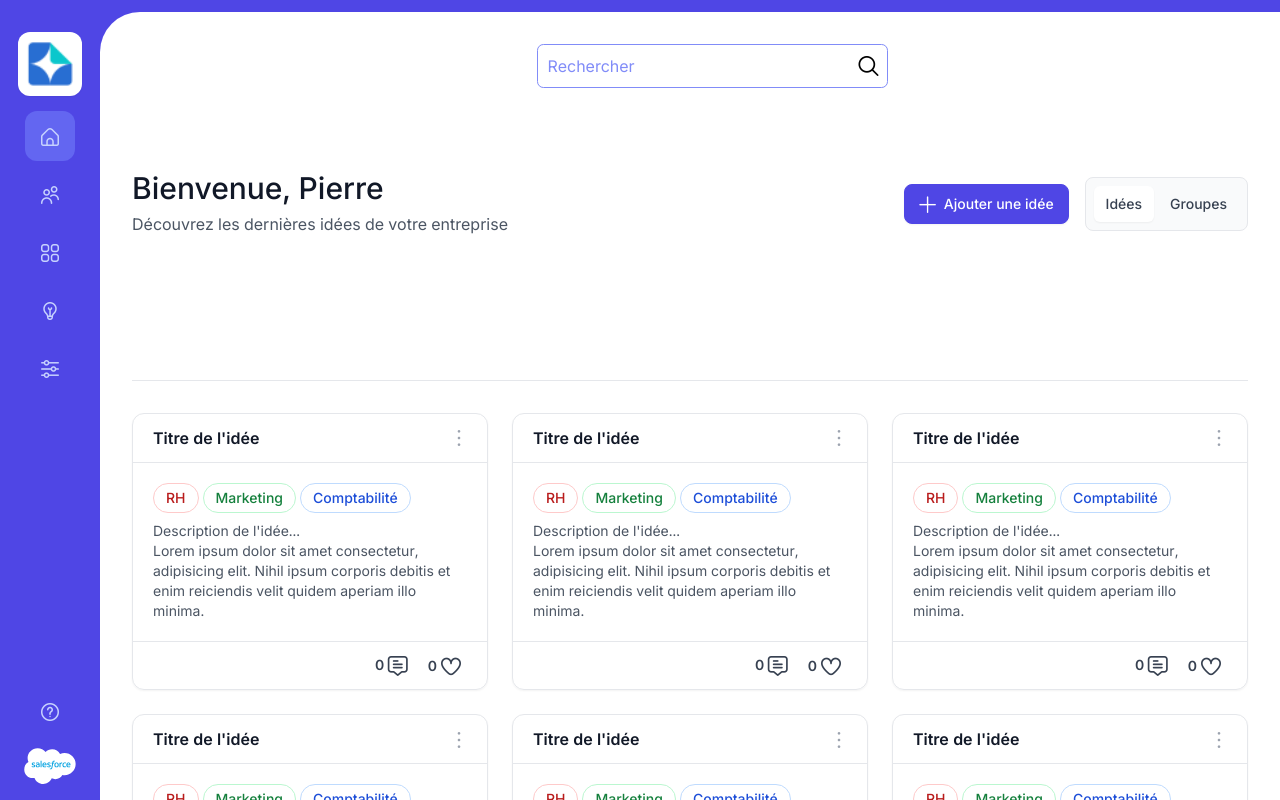
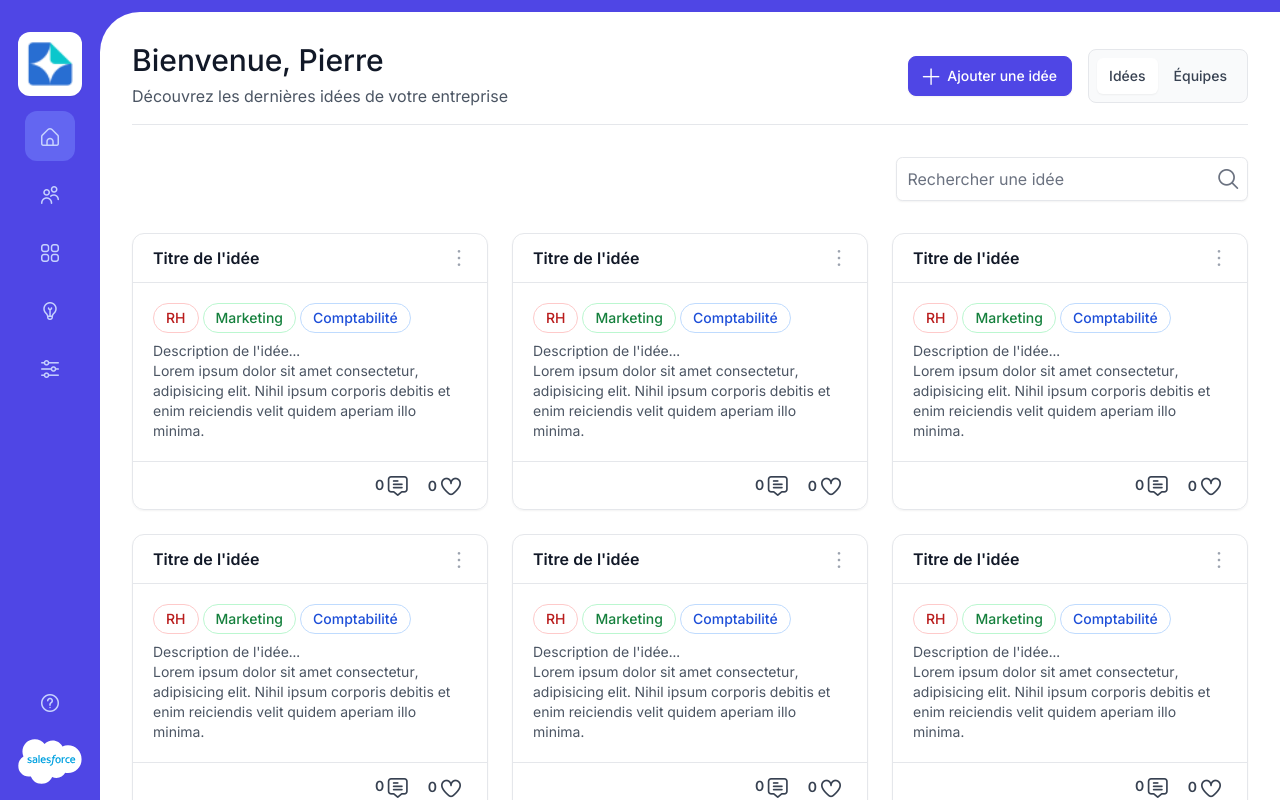
Before and after one commit to WildCodeSchool/2023-03-JS-TLSE-P3-Salesforce, a React (Vite) app in the folder frontend/: page /1 in a window 1280 px wide. Shown: the top 800 px of the page. Built offline with nearby package versions, Linux system fonts and the light colour scheme.

Commit message:
S03_F04_US1_home-ideas_avatar: Fixes and merges

```diff
--- a/frontend/src/components/NavBar/NavBar.jsx
+++ b/frontend/src/components/NavBar/NavBar.jsx
@@ -1,6 +1,8 @@
 import "./NavBar.scss";
 import React, { useState } from "react";
 import SubNavBarLink from "../SubNavBarLink/SubNavBarLink";
+import CompanyLogo from "../../public/assets/logo/Logo-default.png";
+import SalesforceLogo from "../../public/assets/logo/logo_SalesForce_Theme_Clair.svg";
 
 export default function NavBar() {
   const [isSubNavBarWorkspaceOpen, setIsSubNavBarWorkspaceOpen] =
@@ -55,10 +57,7 @@ export default function NavBar() {
         <div className="main-nav-bar">
           <div className="first-part-buttons-nav-bar">
             <div className="logo-company-nav-bar">
-              <img
-                src="/src/public/assets/logo/Logo-default.png"
-                alt="logo default company"
-              />
+              <img src={CompanyLogo} alt="logo default company" />
             </div>
             <div className="icon-nav-bar">
               {/* au click, ferme les navbar pouvant être ouvertes ailleurs */}
@@ -68,9 +67,15 @@ export default function NavBar() {
                 onClick={() => closeSubNavBar()}
               >
                 <i className="fi fi-rr-home" />
+                <div className="tooltip">
+                  <span>Accueil</span>
+                </div>
               </button>
               <button type="button" onClick={() => openNavBarTeam()}>
                 <i className="fi fi-rr-users" />
+                <div className="tooltip">
+                  <span>Mes équipes</span>
+                </div>
               </button>
               <button
                 type="button"
@@ -78,12 +83,21 @@ export default function NavBar() {
                 onClick={() => openNavBarWorkspace()}
               >
                 <i className="fi fi-rr-apps" />
+                <div className="tooltip">
+                  <span>Mes espaces de travail</span>
+                </div>
               </button>
               <button type="button">
                 <i className="fi fi-rr-bulb" />
+                <div className="tooltip">
+                  <span>Mes idées</span>
+                </div>
               </button>
               <button type="button" onClick={() => closeSubNavBar()}>
                 <i className="fi fi-rr-settings-sliders" />
+                <div className="tooltip">
+                  <span>Paramètres entreprise</span>
+                </div>
               </button>
             </div>
           </div>
@@ -91,31 +105,37 @@ export default function NavBar() {
             <div className="icon-nav-bar">
               <button type="button">
                 <i className="fi fi-rr-interrogation" />
+                <div className="tooltip">
+                  <span>Mentions légales</span>
+                </div>
               </button>
             </div>
-            <div className="logo-sales-force-nav-bar">
-              <img
-                src="/src/public/assets/logo/logo_SalesForce_Theme_Clair.svg"
-                alt="logo SalesForce"
-              />
-            </div>
+
+            <a
+              className="salesforce-logo-nav-bar"
+              href="https://www.salesforce.com/"
+              target="_blank"
+              rel="noopener noreferrer"
+            >
+              <img src={SalesforceLogo} alt="Salesforce logo" />
+            </a>
           </div>
           {/* ternaire pour faire apparaitre le sous menu des tableaux en fonction du state */}
         </div>
       </nav>
       {isSubNavBarWorkspaceOpen && (
         <div className="first-sub-nav-bar">
-          <p className="title-sub-nav-bar">Tableaux</p>
+          <p className="title-sub-nav-bar">Mes espaces de travail</p>
           <button className="nav-bar-button" type="button">
             <i className="fi fi-rr-plus" />
-            Nouveau tableau
+            Nouvel espace
           </button>
           <div className="links-sub-nav-bar">
-            <SubNavBarLink title="Direction" subtitle="6 personnes" />
             <SubNavBarLink
-              title="Ressources Humaines"
-              subtitle="14 personnes"
+              title="Refonte des extranets"
+              subtitle="Pierre DUPONT"
             />
+            <SubNavBarLink title="Bien être au travail" subtitle="Direction" />
           </div>
         </div>
       )}
@@ -266,10 +286,7 @@ export default function NavBar() {
                 target="_blank"
                 rel="noopener noreferrer"
               >
-                <img
-                  src="/src/public/assets/logo/logo_SalesForce_Theme_Clair.svg"
-                  alt=""
-                />
+                <img src={SalesforceLogo} alt="Salesforce logo" />
               </a>
             </div>
           </div>
--- a/frontend/src/components/NavBar/NavBar.scss
+++ b/frontend/src/components/NavBar/NavBar.scss
@@ -74,7 +74,7 @@ body {
     width: 100vw;
     top: 0px;
     left: 0px;
-    animation: show-sub-nav-container 0.5s ease-in-out;
+    animation: show-sub-nav-container-mobile 0.5s ease-in-out;
 
     .main-part-nav-bar-menu-burger {
       padding: 3.5rem 0rem 2rem 0rem;
@@ -327,6 +327,7 @@ body {
             border-radius: 12px;
             border: none;
             background-color: transparent;
+            position: relative;
             i {
               &:before {
                 line-height: unset;
@@ -339,19 +340,41 @@ body {
 
             &:hover {
               background-color: var(--primary-700);
+
+              .tooltip {
+                display: flex;
+              }
             }
             &.active {
               background-color: var(--primary-500);
             }
+
+            .tooltip {
+              position: absolute;
+              left: calc(50px + 0.5rem);
+              top: 0;
+              height: 100%;
+              display: none;
+              width: fit-content;
+              align-items: center;
+              span {
+                background-color: rgba(30, 41, 59, 0.8);
+                @include text("sm");
+                white-space: nowrap;
+                padding: 0.25rem 0.5rem;
+                color: var(--white);
+                border-radius: 8px;
+              }
+            }
           }
         }
-        .logo-sales-force-nav-bar {
+        .salesforce-logo-nav-bar {
           max-width: 64px;
           display: flex;
           justify-content: center;
           margin-top: 12px;
           img {
-            width: 80%;
+            width: 64px;
           }
         }
       }
@@ -368,7 +391,7 @@ body {
       gap: 1rem;
       z-index: 3;
 
-      animation: show-sub-nav-container 0.5s ease-in-out;
+      animation: show-sub-nav-container-desktop 0.5s ease-in-out;
       .title-sub-nav-bar {
         color: var(--primary-100);
         @include text("md", $weight: 600);
@@ -417,7 +440,7 @@ body {
   }
 }
 
-@keyframes show-sub-nav-container {
+@keyframes show-sub-nav-container-mobile {
   from {
     transform: translateX(-100vw);
   }
@@ -425,6 +448,16 @@ body {
     transform: translateX(0);
   }
 }
+
+@keyframes show-sub-nav-container-desktop {
+  from {
+    transform: translateX(-280px);
+  }
+  to {
+    transform: translateX(0);
+  }
+}
+
 @keyframes show-filter {
   from {
     opacity: 0;
--- a/frontend/src/components/SearchBar/SearchBar.jsx
+++ b/frontend/src/components/SearchBar/SearchBar.jsx
@@ -15,7 +15,7 @@ function SearchBar() {
         <input
           className="search-input"
           type="text"
-          placeholder="Rechercher"
+          placeholder="Rechercher une idée"
           onChange={handleSearchTerm}
         />
         <button
--- a/frontend/src/components/SearchBar/SearchBar.scss
+++ b/frontend/src/components/SearchBar/SearchBar.scss
@@ -1,7 +1,9 @@
 @use "../../styles/typography" as *;
+@use "../../styles/shadows" as *;
+
 .search-component {
-  width: min-content;
-  height: 40vh;
+  width: 100%;
+
   display: flex;
   flex-direction: column;
   .search-bar {
@@ -11,19 +13,21 @@
     padding: 0;
     gap: 0.5rem;
     position: relative;
-    width: min-content;
+    min-width: min-content;
     height: auto;
-    border: 1px solid var(--primary-400);
+    border: 1px solid var(--grey-200);
     border-radius: 0.4rem;
     background-color: var(--white);
+    @include shadow("xs");
     .search-input {
       @include text("md");
       border: none;
       margin: 0.5rem;
-      width: 18rem;
+      min-width: 18rem;
+      width: 100%;
       outline: none;
       &::placeholder {
-        color: var(--primary-400);
+        color: var(--grey-500);
       }
     }
     .fi-rs-search {
@@ -31,7 +35,8 @@
     }
     .search-search {
       border: none;
-      border-radius: 0.4rem;
+      border-radius: 8px;
+      color: var(--grey-500);
       background-color: var(--white);
       margin: 0.3rem;
       padding: 0.3em;
@@ -57,3 +62,9 @@
     }
   }
 }
+
+@media screen and (min-width: 768px) {
+  .search-component {
+    width: min-content;
+  }
+}
--- a/frontend/src/pages/Home/Home.jsx
+++ b/frontend/src/pages/Home/Home.jsx
@@ -16,16 +16,18 @@ export default function Home() {
         title={firstname ? `Bienvenue, ${firstname}` : "Bienvenue"}
         subtitle="Découvrez les dernières idées de votre entreprise"
       >
-        <SearchBar />
         <button className="button-primary-solid" type="button">
           <i className="fi fi-rr-plus" />
           Ajouter une idée
         </button>
         <HorizontalTabs type="tabs">
           <li className="active">Idées</li>
-          <li>Groupes</li>
+          <li>Équipes</li>
         </HorizontalTabs>
       </PageHeader>
+      <div className="page-actions">
+        <SearchBar />
+      </div>
       <div className="idea-cards-list">
         <IdeaCard />
         <IdeaCard />
--- a/frontend/src/pages/Home/Home.scss
+++ b/frontend/src/pages/Home/Home.scss
@@ -1,7 +1,15 @@
-.idea-cards-list {
+.page-actions {
   border-top: 1px solid var(--grey-200);
   margin-top: 1rem;
-  padding-top: 2rem;
+  padding: 2rem 0;
+  display: flex;
+
+  flex-direction: column;
+  justify-content: stretch;
+  align-items: stretch;
+}
+
+.idea-cards-list {
   width: 100%;
   display: flex;
   flex-wrap: wrap;
@@ -17,4 +25,8 @@
       flex-basis: calc(100% / 3 - (24px / 3) * 2);
     }
   }
+  .page-actions {
+    flex-direction: row;
+    justify-content: flex-end;
+  }
 }
```
Also changed, not shown: frontend/src/pages/Home.jsx (deleted, +0 -29 lines).
